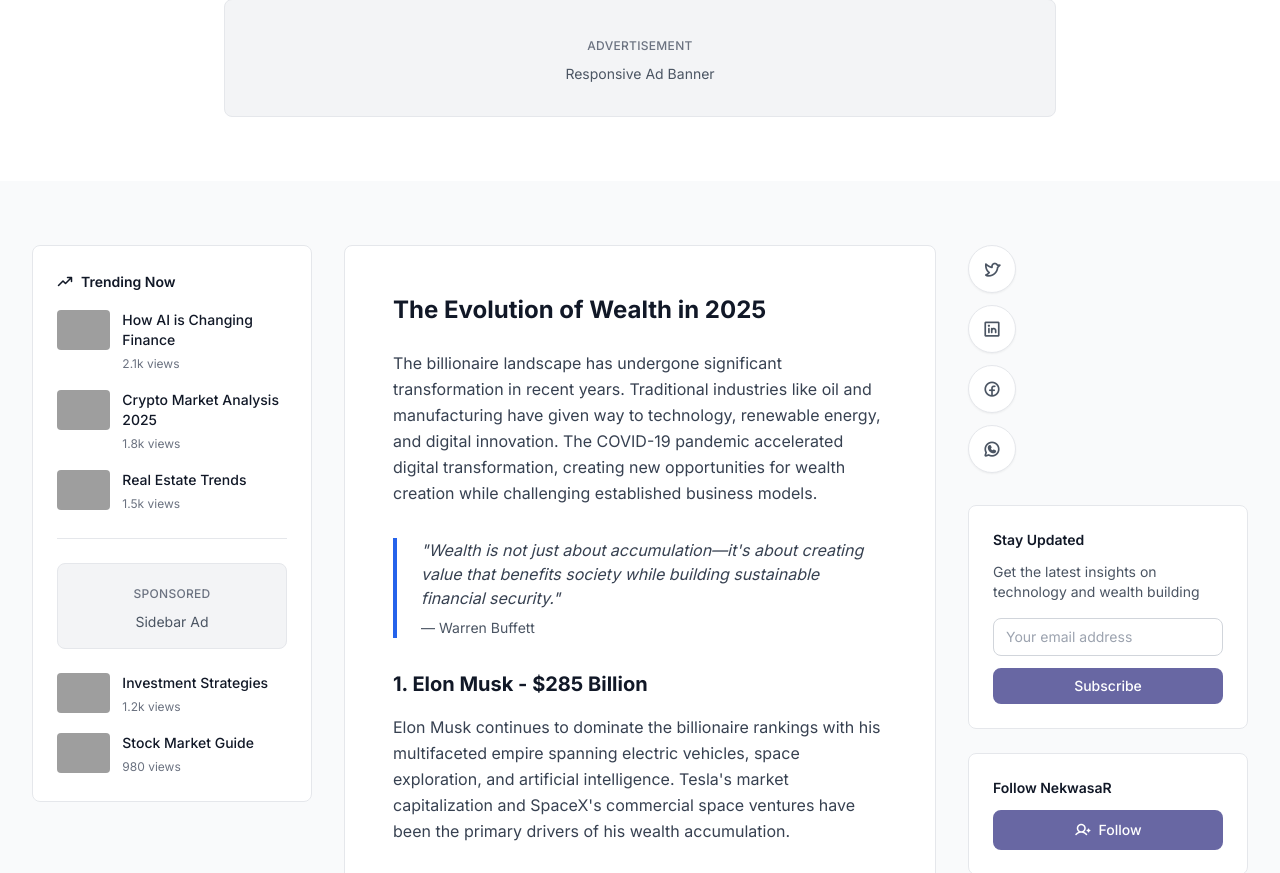
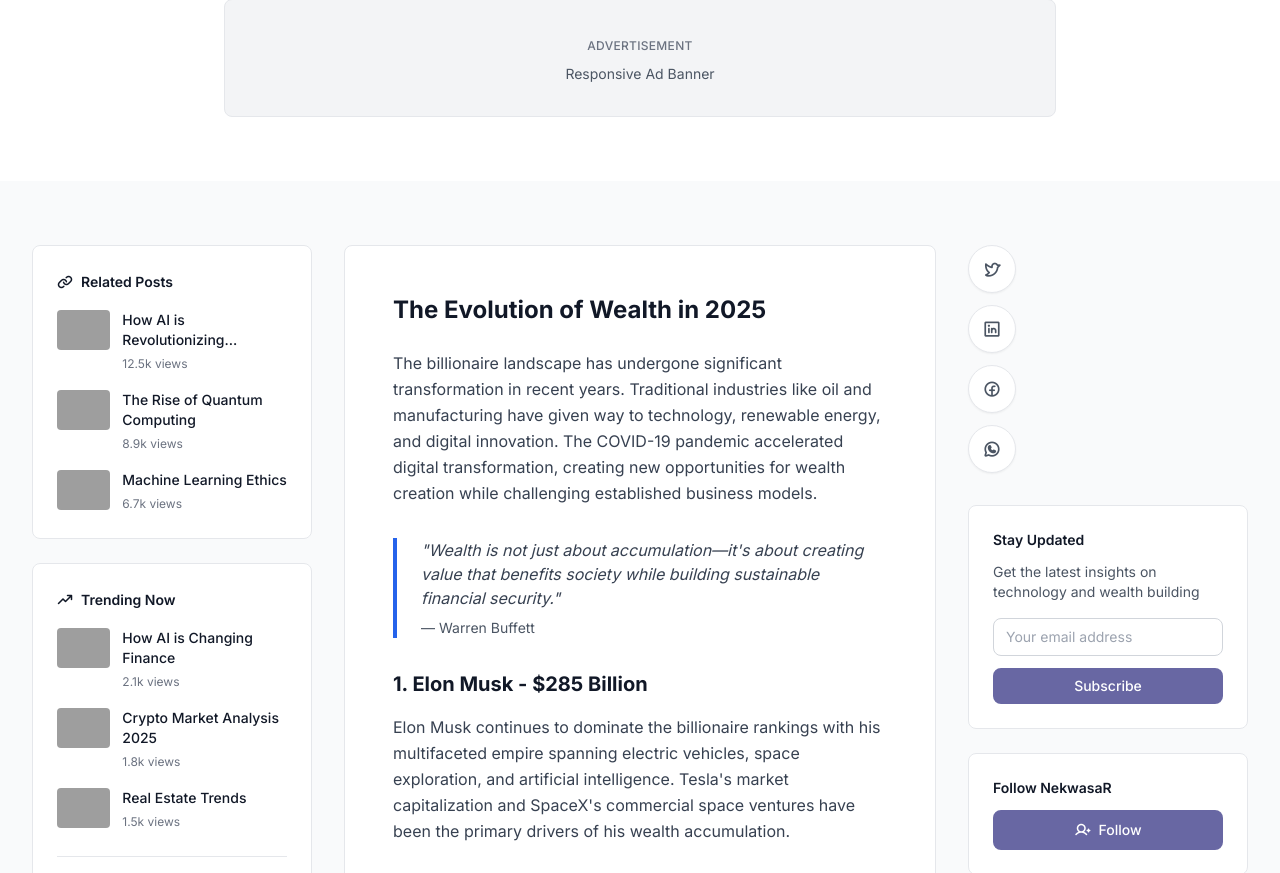
Before and after one commit to jioka0/asabak, a FastAPI app: template blog/templates/template1-banner-image.html in a window 1280 px wide. Shown: the part 1049-1922 px from the top of the page. Run offline with FastAPI, Linux system fonts and the light colour scheme; the template is opened without the code that fills it, so the values that code supplies are empty; some libraries are stand-ins or nearby versions; grey boxes are pictures that could not be loaded.

Commit message:
Add Related Posts section to blog template sidebar - positioned as first item above Trending Now

```diff
--- a/blog/templates/template1-banner-image.html
+++ b/blog/templates/template1-banner-image.html
@@ -218,6 +218,37 @@
                 <!-- Left Sidebar -->
                 <aside class="lg:col-span-3">
                     <div class="sticky top-24">
+                        <!-- Related Posts -->
+                        <div class="bg-white rounded-lg border border-gray-200 p-6 mb-6">
+                            <h3 class="text-sm font-semibold text-gray-900 mb-4 flex items-center gap-2">
+                                <i class="ph-bold ph-link text-base"></i>
+                                Related Posts
+                            </h3>
+                            <div class="space-y-4">
+                                <div class="flex gap-3">
+                                    <img src="https://images.unsplash.com/photo-1559136555-9303baea8ebd?w=60&h=40&fit=crop" alt="Post 1" class="w-15 h-10 rounded object-cover flex-shrink-0">
+                                    <div class="flex-1 min-w-0">
+                                        <h4 class="text-sm font-medium text-gray-900 line-clamp-2">How AI is Revolutionizing Healthcare</h4>
+                                        <span class="text-xs text-gray-500">12.5k views</span>
+                                    </div>
+                                </div>
+                                <div class="flex gap-3">
+                                    <img src="https://images.unsplash.com/photo-1551288049-bebda4e38f71?w=60&h=40&fit=crop" alt="Post 2" class="w-15 h-10 rounded object-cover flex-shrink-0">
+                                    <div class="flex-1 min-w-0">
+                                        <h4 class="text-sm font-medium text-gray-900 line-clamp-2">The Rise of Quantum Computing</h4>
+                                        <span class="text-xs text-gray-500">8.9k views</span>
+                                    </div>
+                                </div>
+                                <div class="flex gap-3">
+                                    <img src="https://images.unsplash.com/photo-1611974789855-9c2a0a7236a3?w=60&h=40&fit=crop" alt="Post 3" class="w-15 h-10 rounded object-cover flex-shrink-0">
+                                    <div class="flex-1 min-w-0">
+                                        <h4 class="text-sm font-medium text-gray-900 line-clamp-2">Machine Learning Ethics</h4>
+                                        <span class="text-xs text-gray-500">6.7k views</span>
+                                    </div>
+                                </div>
+                            </div>
+                        </div>
+
                         <!-- Trending Now -->
                         <div class="bg-white rounded-lg border border-gray-200 p-6 mb-6">
                             <h3 class="text-sm font-semibold text-gray-900 mb-4 flex items-center gap-2">
```
